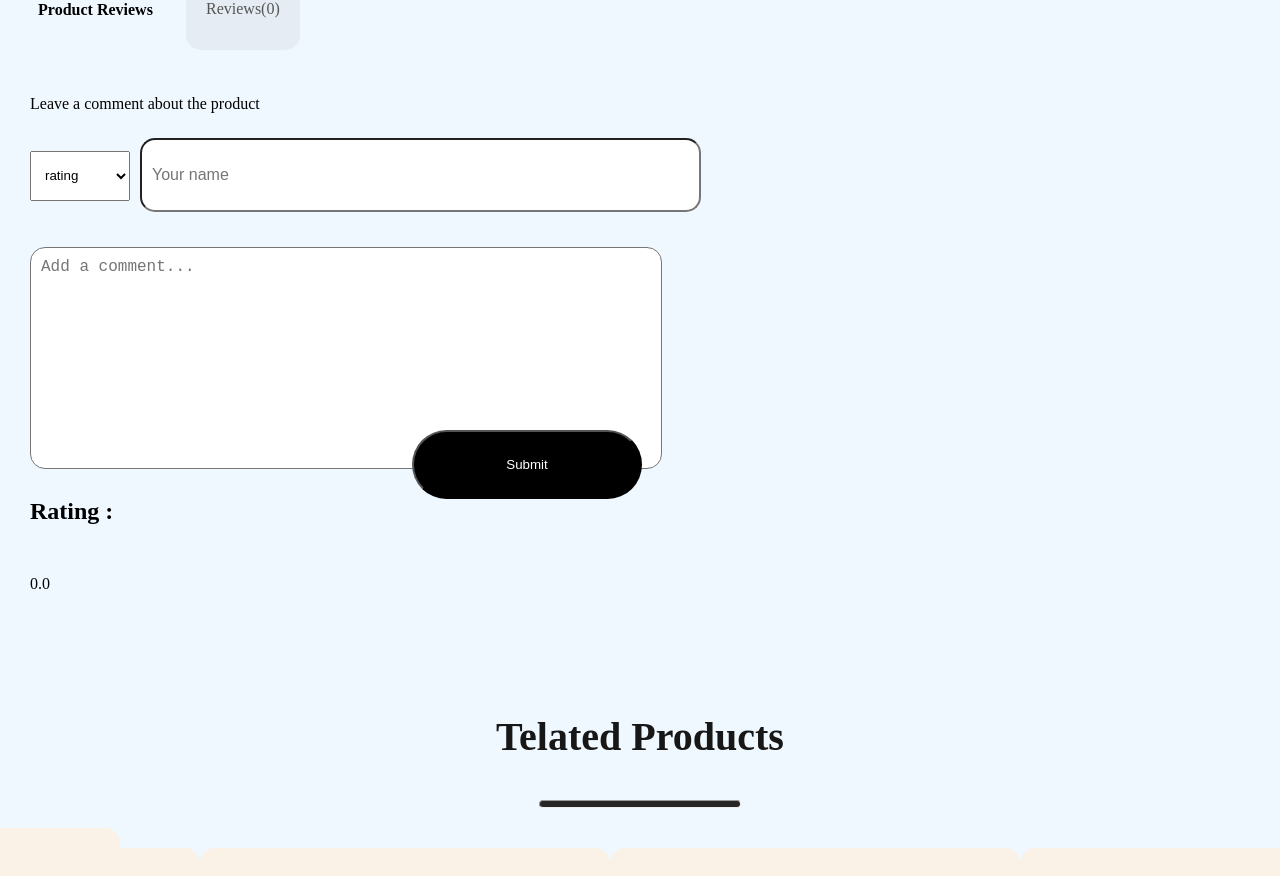
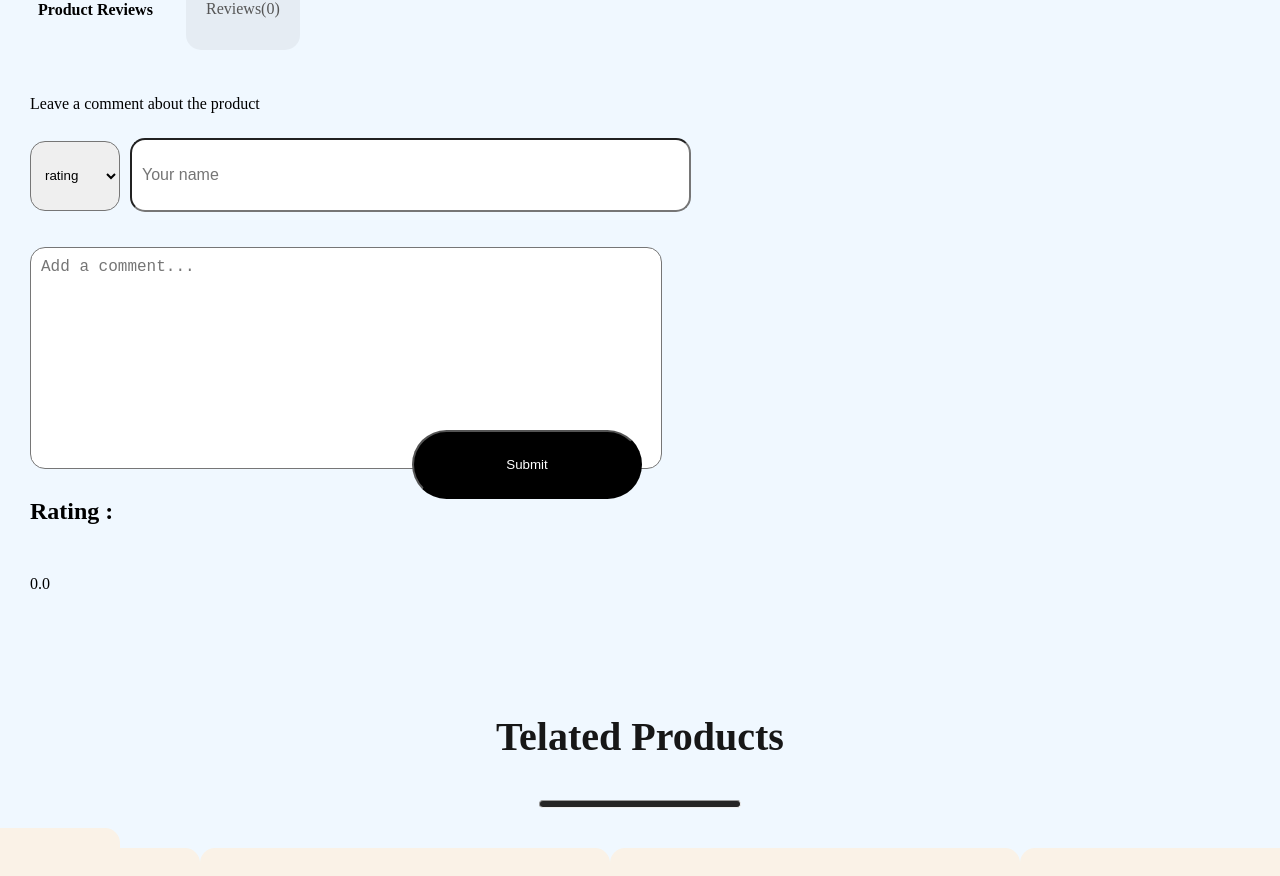
Before and after one commit to danielandersonBC96/Ecommerce.github.io, a React (Create React App) app: page /product/1 in a window 1280 px wide. Shown: the part 1018-1894 px from the top of the page. Built offline with nearby package versions, Linux system fonts and the light colour scheme.

Commit message:
criando um novo estilo

```diff
--- a/src/Components/DesscriptionBox/DescriptionBox.css
+++ b/src/Components/DesscriptionBox/DescriptionBox.css
@@ -170,8 +170,9 @@
  }
 
  .ratting{
-  width: 100px;
-  height: 50px;
+  width: 90px;
+  height: 70px;
   padding: 10px;
   margin-right: 10px;
+  border-radius: 15px;
  }
```
Also changed, not shown: src/Components/DesscriptionBox/DescriptionBox.jsx (line endings or trailing spaces).
